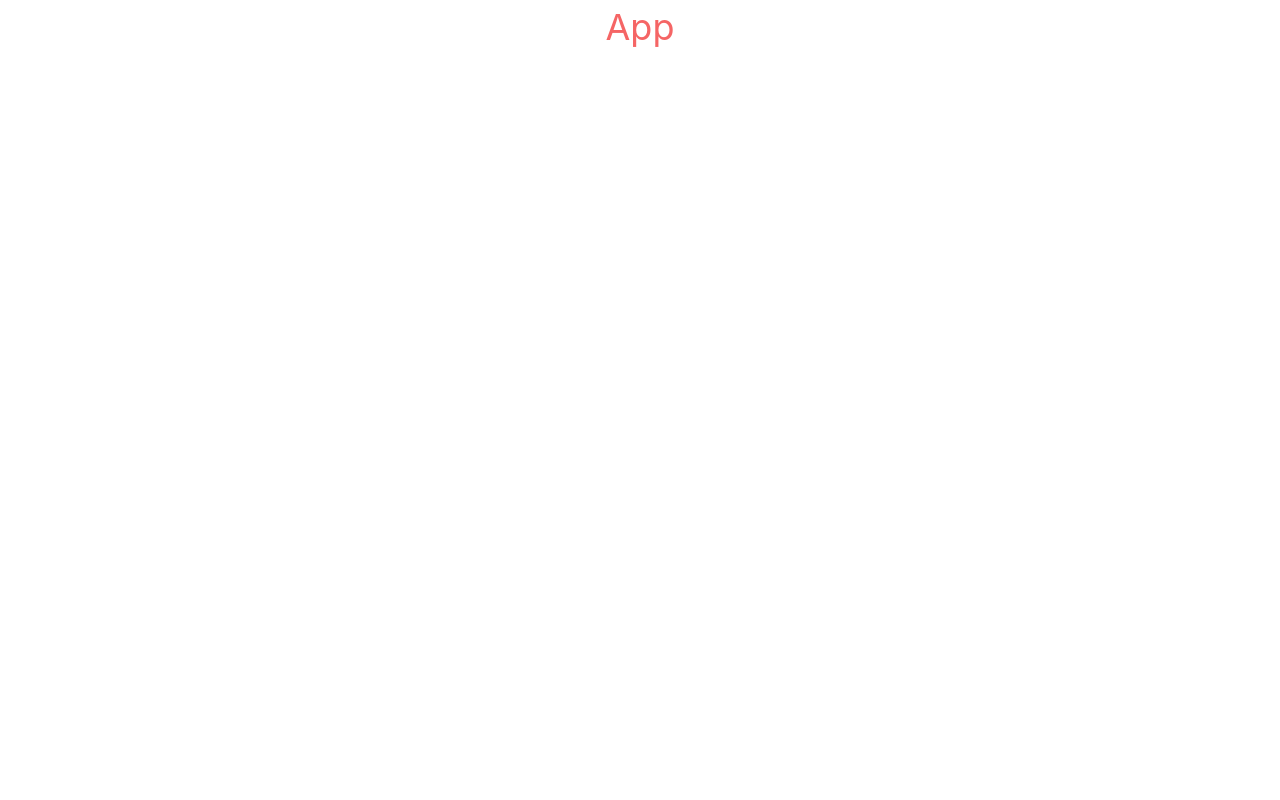
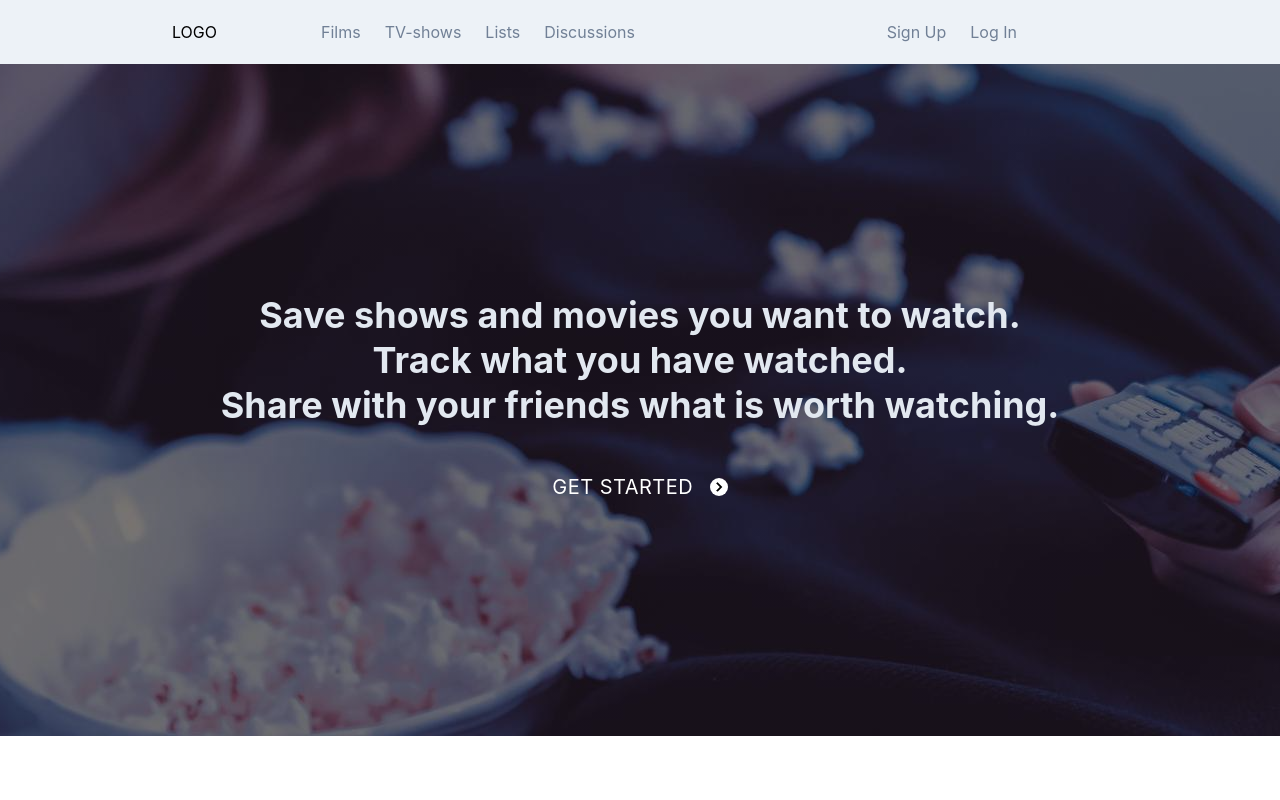
Before and after one commit to vocado78/tv-movie-app, a React (Create React App) app: page / in a window 1280 px wide. Shown: the top 800 px of the page. Built offline with nearby package versions, Linux system fonts and the light colour scheme.

Commit message:
sets up routing and puts together homescreen

```diff
--- a/src/components/App/App.js
+++ b/src/components/App/App.js
@@ -1,9 +1,20 @@
 import React from 'react';
+import { BrowserRouter, Route } from 'react-router-dom';
+
 import '../../index.css';
+import Header from '../Header/Header';
+import Footer from '../Footer/Footer';
+import HomeScreen from '../../screens/HomeScreen/HomeScreen';
 
 
 export default function App() {
   return (
-    <div className="text-4xl text-center text-red-500">App</div>
+    <div>
+      <BrowserRouter>
+        <Header />
+        <Route path="/" exact component={HomeScreen} />
+        <Footer />
+      </BrowserRouter>
+    </div>
   );
 }
--- /dev/null
+++ b/src/screens/HomeScreen/HomeScreen.js
@@ -0,0 +1,14 @@
+import React from 'react';
+
+import Hero from '../../components/Hero/Hero';
+import Features from '../../components/Features/Features';
+
+
+export default function HomeScreen() {
+  return (
+    <div>
+      <Hero />
+      <Features />
+    </div>
+  );
+}
```
